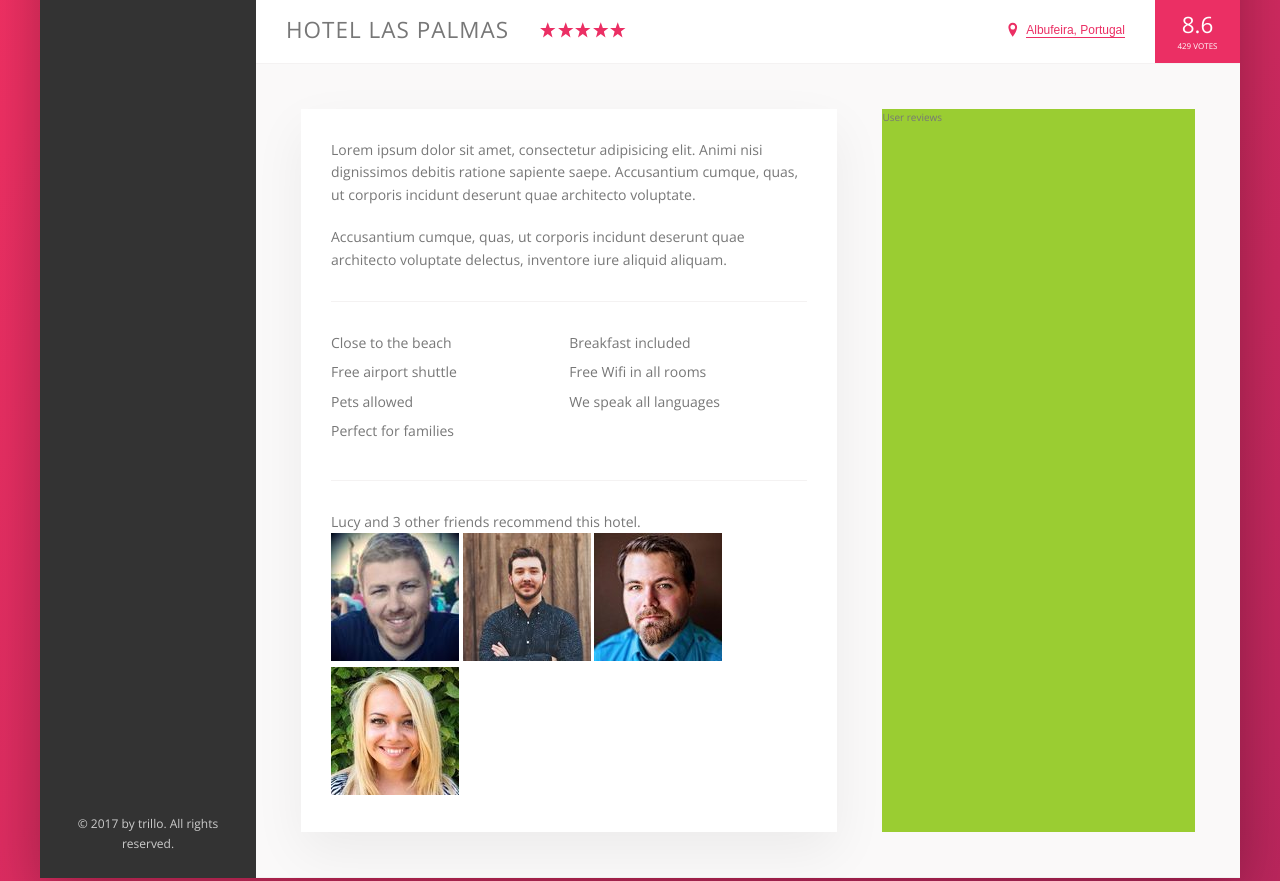
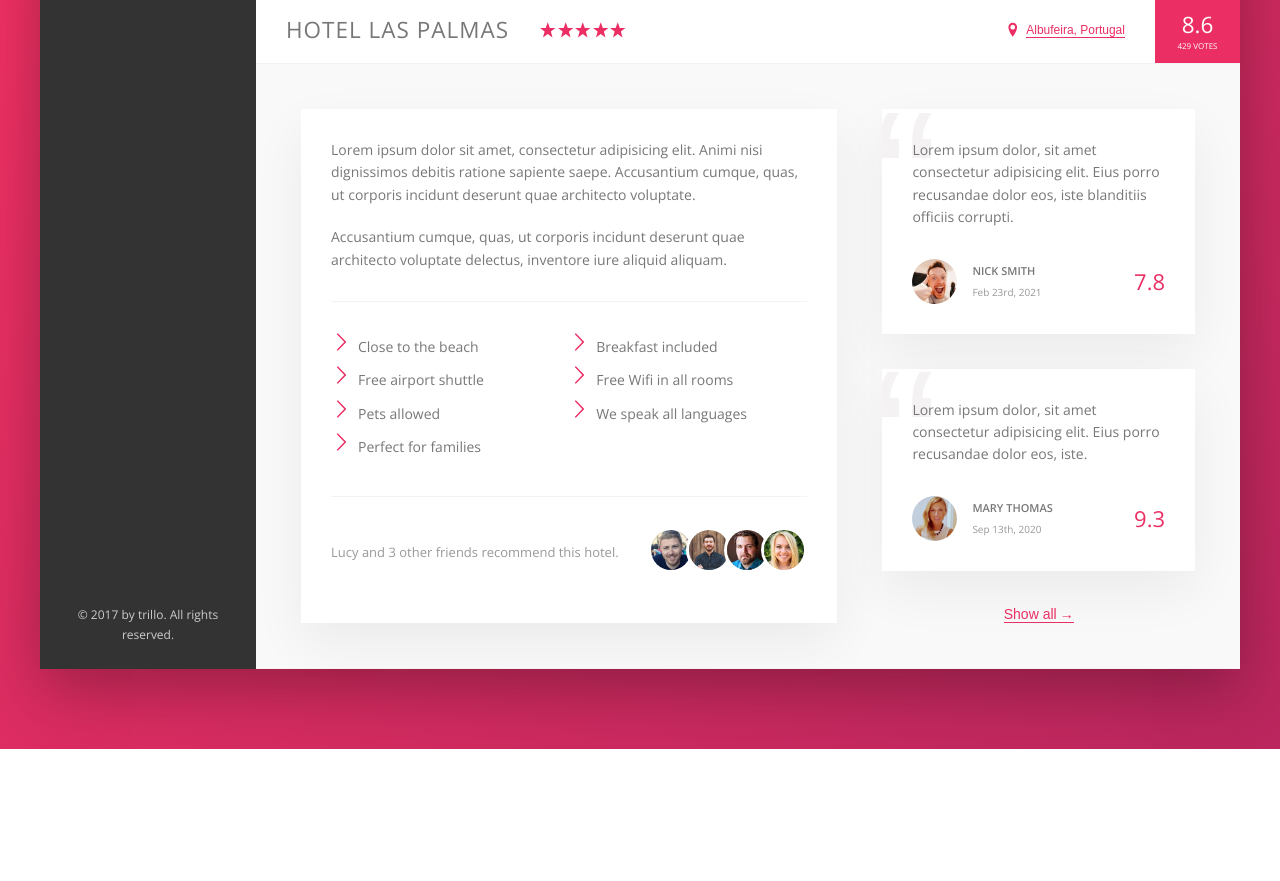
Before and after one commit to ocampo19/Trillo, a website: page index.html in a window 1280 px wide. Shown: the part 538-1419 px from the top of the page. After the commit the page ends 1287 px from the top, so only its background shows below. Drawn offline with nearby package versions, Linux system fonts and the light colour scheme.

Commit message:
Finished Overview and Reviews sections

```diff
--- a/index.html
+++ b/index.html
@@ -163,8 +163,37 @@
                                 </div>
                             </div>
                         </div>
+
                         <div class="user-reviews">
-                            User reviews
+                            <figure class="review">
+                                <blockquote class="review__text">
+                                    Lorem ipsum dolor, sit amet consectetur adipisicing elit. Eius porro recusandae dolor eos, iste blanditiis officiis corrupti.
+                                </blockquote>
+                                <figcaption class="review__user">
+                                    <img src="img/user-1.jpg" alt="" class="review__photo">
+                                    <div class="review__user-box">
+                                        <p class="review__user-name">Nick Smith</p>
+                                        <p class="review__user-date">Feb 23rd, 2021</p>
+                                    </div>
+                                    <div class="review__rating">7.8</div>
+                                </figcaption>
+                            </figure>
+
+                            <figure class="review">
+                                <blockquote class="review__text">
+                                    Lorem ipsum dolor, sit amet consectetur adipisicing elit. Eius porro recusandae dolor eos, iste.
+                                </blockquote>
+                                <figcaption class="review__user">
+                                    <img src="img/user-2.jpg" alt="" class="review__photo">
+                                    <div class="review__user-box">
+                                        <p class="review__user-name">Mary Thomas</p>
+                                        <p class="review__user-date">Sep 13th, 2020</p>
+                                    </div>
+                                    <div class="review__rating">9.3</div>
+                                </figcaption>
+                            </figure>
+
+                            <button class="btn-inline">Show all<span>&rarr;</span></button>
                         </div>
                     </div>
                 </main>
--- a/sass/_components.scss
+++ b/sass/_components.scss
@@ -261,8 +261,17 @@
     cursor: pointer;
     transition: .2s;
 
+    & span {
+        margin-left: 3px;
+        transition: margin-left .2s;
+    }
+
     &:hover {
         color: var(--color-grey-dark-1);
+
+        span {
+            margin-left: 8px;
+        }
     }
 
     &:focus {
@@ -311,8 +320,8 @@
         margin-bottom: .7rem;
     }
 
-    &item::before {
-        content: '';
+    &__item::before {
+        content: "";
         display: inline-block;
         height: 2rem;
         width: 2rem;
@@ -324,9 +333,111 @@
 
         //Newer browsers - masks
         background-color: var(--color-primary);
+
+        -webkit-mask-image: url(../img/chevron-thin-right.svg);
+        -webkit-mask-size: cover;
         mask-image: url(../img/chevron-thin-right.svg);
         mask-size: cover;
     }
 }
 
 /*****     R E C O M M E N D     *****/
+.recommend {
+    font-size: 1.3rem;
+    color: var(--color-grey-dark-3);
+
+    display: flex;
+    align-items: center;
+
+    &__count {
+        margin-right: auto;
+    }
+
+    &__friends {
+
+    }
+
+    &__photo {
+        box-sizing: content-box;
+        height: 4rem;
+        width: 4rem;
+        border-radius: 50%;
+        border: 3px solid #fff;
+
+        &:not(:last-child) {
+            margin-right: -1.15rem;
+        }
+    }
+
+}
+
+.review {
+    background-color: #fff;
+    box-shadow: var(--shadow-light);
+    padding: 3rem;
+    margin-bottom: 3.5rem;
+    position: relative;
+    overflow: hidden;
+
+    display: flex;
+    flex-direction: column;
+    justify-content: space-between;
+    gap: 3rem;
+
+    &__text {
+        z-index: 2;
+        position: relative;
+    }
+
+    &__user {
+        //align-self: flex-start;
+
+        display: flex;
+        justify-content: space-between;
+        align-items: center;
+    }
+
+    &__photo {
+        height: 4.5rem;
+        width: 4.5rem;
+        border-radius: 50%;
+    }
+
+    &__user-box {
+        /*display: flex;
+        flex-direction: column;
+        justify-content: center;
+        margin-left: -4rem;*/
+        margin-right: auto;
+        margin-left: 1.5rem;
+    }
+
+    &__user-name {
+        font-size: 1.1rem;
+        text-transform: uppercase;
+        font-weight: 600;
+        margin-bottom: .4rem;
+    }
+
+    &__user-date {
+        font-size: 1rem;
+        color: var(--color-grey-dark-3);
+    }
+
+    &__rating {
+        color: var(--color-primary);
+        font-size: 2.2rem;
+        font-weight: 300;
+    }
+
+    &::before {
+        content: "\201C";
+        position: absolute;
+        top: -2.75rem;
+        left: -1rem;
+        font-size: 20rem;
+        line-height: 1;
+        color: var(--color-grey-light-2);
+        font-family: sans-serif;
+    }
+}
--- a/sass/_layout.scss
+++ b/sass/_layout.scss
@@ -38,6 +38,7 @@
 }
 
 .detail {
+    font-size: 1.4rem;
     display: flex;
     padding: 4.5rem;
     background-color: var(--color-grey-light-1);
@@ -45,16 +46,18 @@
 }
 
 .description {
-    font-size: 1.4rem;
     background-color: #fff;
     box-shadow: var(--shadow-light);
     padding: 3rem;
     flex: 0 0 60%;
     margin-right: 4.5rem;
-
 }
 
 .user-reviews {
-    background-color: yellowgreen;
     flex: 1;
+
+    display: flex;
+    flex-direction: column;
+    align-items: center;
+    justify-content: space-between;
 }
```
Also changed, not shown: css/style.css.
